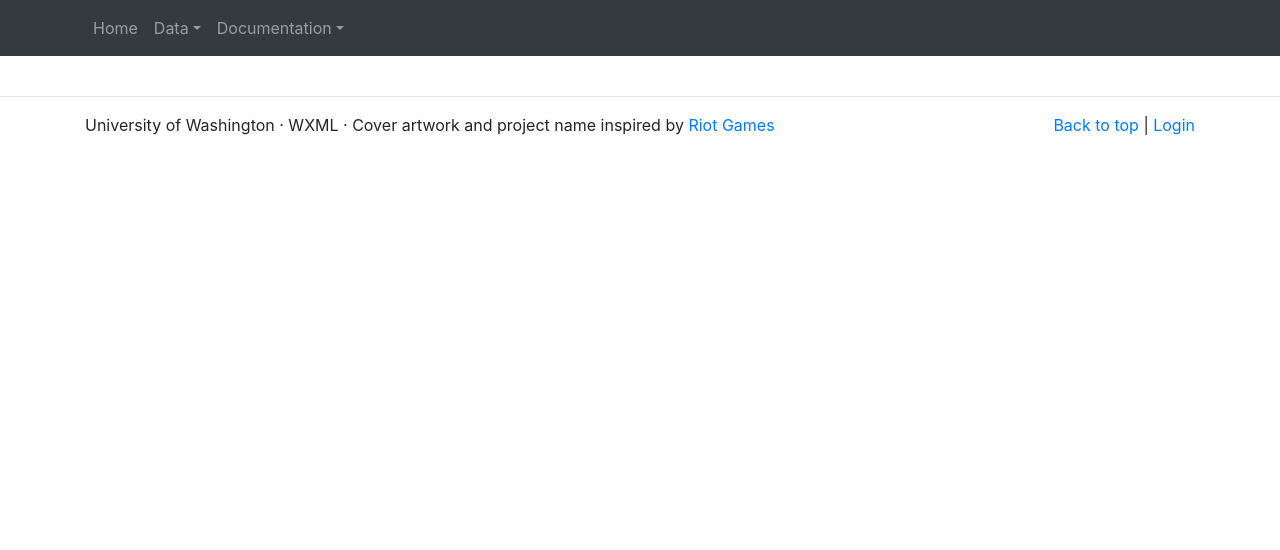
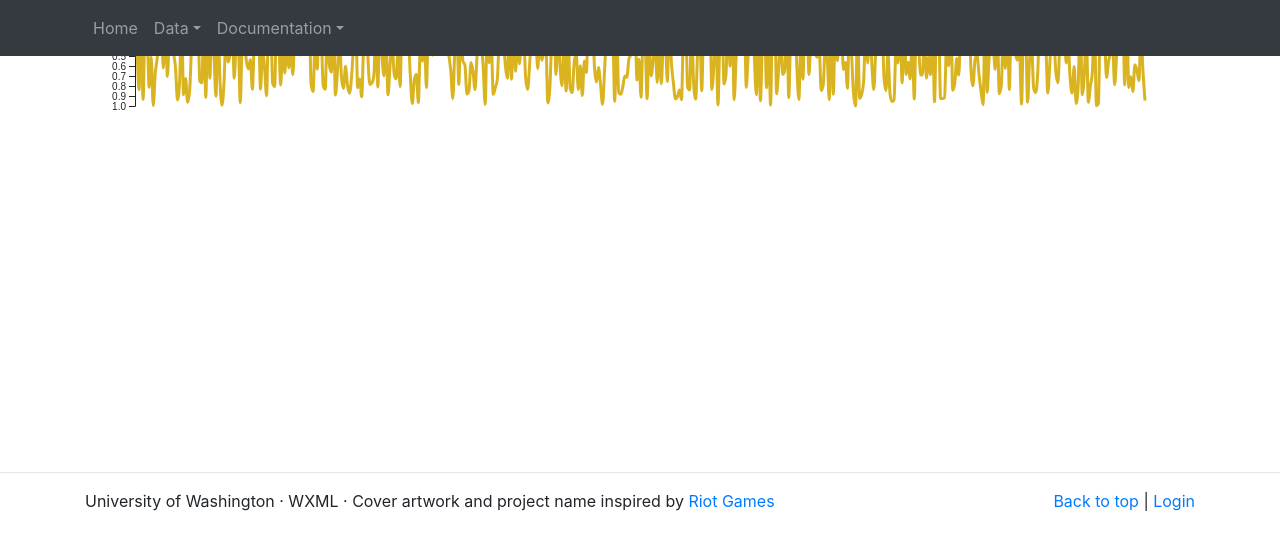
Before and after one commit to pengra/gis, a Django app: template src/states/templates/home/dash.html in a window 1280 px wide. Shown: the top 550 px of the page. Run offline with Django 3.2, Linux system fonts and the light colour scheme; the template is opened without the code that fills it, so the values that code supplies are empty; some libraries are stand-ins or nearby versions.

Commit message:
use percentages

```diff
--- a/src/states/templates/home/dash.html
+++ b/src/states/templates/home/dash.html
@@ -54,8 +54,8 @@
 
     // 1. Add the SVG to the page and employ #2
     var svg = d3.select("#graph").append("svg")
-        .attr("width", width + margin.left + margin.right)
-        .attr("height", height + margin.top + margin.bottom)
+        .attr("width", "100%")
+        .attr("height", "50vh")
       .append("g")
         .attr("transform", "translate(" + margin.left + "," + margin.top + ")");
 
```
